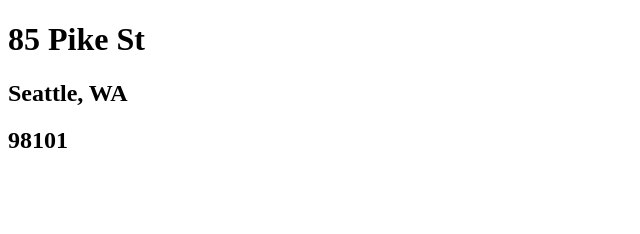
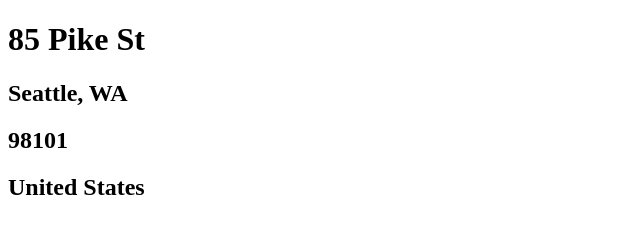
Before and after one commit to NLucuab/new_repo, a plain HTML site: page index.html in a window 1280 px wide. Shown: the whole page, without its empty margins (0-640 px from the left). Drawn offline with Linux system fonts and the light colour scheme.

Commit message:
added country

```diff
--- a/index.html
+++ b/index.html
@@ -10,5 +10,6 @@
     <h1>85 Pike St</h1>
     <h2>Seattle, WA</h2>
     <h2>98101</h2>
+    <h2>United States</h2>
 </body>
 </html>
```
